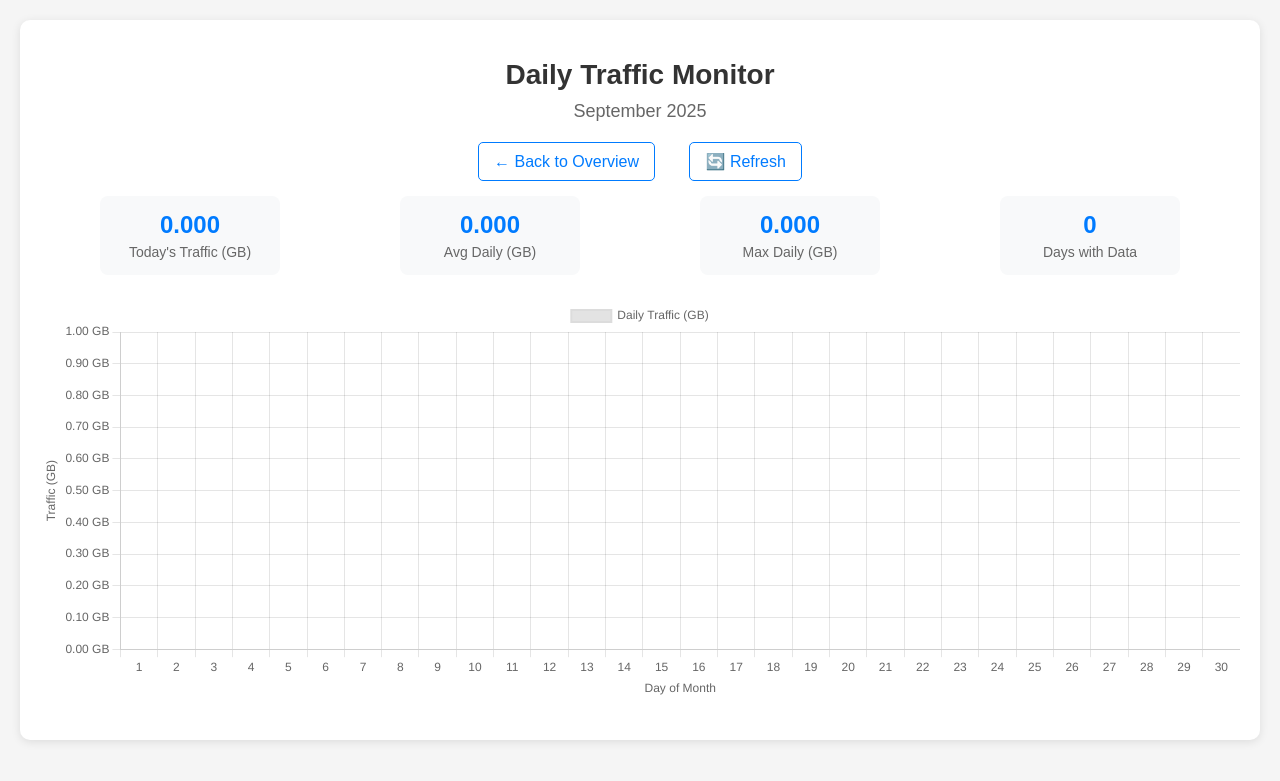
After one commit to oranginaround/outbound_mon, a Flask app: page /daily in a window 1280 px wide. The commit adds this page. Shown: the top 781 px of the page. Run offline with Flask 3, Linux system fonts and the light colour scheme; parts of the project's set-up code (start-up, migrations or seed data) failed here and were passed over.

Commit message:
Add daily traffic monitoring and charting functionality (#1)
* Add daily traffic monitoring and charting functionality

- Implement daily traffic tracking in main.py with monthly and daily resets.
- Create a new daily.html template for displaying daily traffic data.
- Update index.html to include a link to the daily traffic chart.
- Initialize traffic state in traffic_state.json for tracking purposes.

* Remove obsolete traffic state data file

* Add traffic_state.json to .gitignore to exclude app data from version control

```diff
--- a/main.py
+++ b/main.py
@@ -4,6 +4,7 @@ import time
 import json
 import os
 from datetime import datetime
+import calendar
 from flask import Flask, render_template, request, jsonify
 from flask_basicauth import BasicAuth
 
@@ -34,6 +35,9 @@ state = {
     "baseline": 0,
     "last_bytes_sent": 0,
     "offset_bytes": 0,
+    "daily_traffic": {},  # {"2025-09-01": bytes_used, "2025-09-02": bytes_used, ...}
+    "daily_baseline": 0,  # Daily baseline for current day
+    "current_day": None,  # Track current day
 }
 
 lock = threading.Lock()
@@ -42,12 +46,12 @@ lock = threading.Lock()
 def load_state():
     global state
     if os.path.exists(STATE_FILE):
-        with open(STATE_FILE, "r") as f:
+        with open(STATE_FILE, "r", encoding="utf-8") as f:
             state.update(json.load(f))
 
 
 def save_state():
-    with open(STATE_FILE, "w") as f:
+    with open(STATE_FILE, "w", encoding="utf-8") as f:
         json.dump(state, f)
 
 
@@ -55,12 +59,29 @@ def init_baseline():
     global state
     now = datetime.utcnow()
     month_key = now.strftime("%Y-%m")
+    day_key = now.strftime("%Y-%m-%d")
     current_sent = psutil.net_io_counters().bytes_sent
 
+    # Handle monthly reset
     if state["month"] != month_key:
         state["month"] = month_key
         state["baseline"] = current_sent
         state["last_bytes_sent"] = current_sent
+        state["daily_traffic"] = {}  # Reset daily tracking for new month
+        state["daily_baseline"] = current_sent
+        state["current_day"] = day_key
+        save_state()
+
+    # Handle daily reset
+    elif state["current_day"] != day_key:
+        # Save yesterday's traffic
+        if state["current_day"]:
+            yesterday_traffic = current_sent - state["daily_baseline"]
+            state["daily_traffic"][state["current_day"]] = yesterday_traffic
+
+        # Start new day
+        state["daily_baseline"] = current_sent
+        state["current_day"] = day_key
         save_state()
 
 
@@ -143,6 +164,57 @@ def data():
     })
 
 
+@app.route("/daily")
+@basic_auth.required
+def daily():
+    return render_template('daily.html')
+
+
+@app.route("/daily-chart")
+@basic_auth.required
+def daily_chart():
+    with lock:
+        init_baseline()
+        now = datetime.utcnow()
+        year = now.year
+        month = now.month
+
+        # Get number of days in current month
+        days_in_month = calendar.monthrange(year, month)[1]
+
+        # Calculate today's traffic
+        current_sent = psutil.net_io_counters().bytes_sent
+        today_traffic = current_sent - state["daily_baseline"]
+        today_key = now.strftime("%Y-%m-%d")
+
+        # Build chart data for the entire month
+        chart_data = []
+        labels = []
+
+        for day in range(1, days_in_month + 1):
+            day_key = f"{year:04d}-{month:02d}-{day:02d}"
+            labels.append(f"{day}")
+
+            if day_key == today_key:
+                # Today's traffic (current)
+                traffic_gb = round(today_traffic / (1024 ** 3), 3)
+            elif day_key in state["daily_traffic"]:
+                # Past days with recorded traffic
+                traffic_gb = round(state["daily_traffic"][day_key] / (1024 ** 3), 3)
+            else:
+                # Future days or days without data
+                traffic_gb = 0
+
+            chart_data.append(traffic_gb)
+
+        return jsonify({
+            "labels": labels,
+            "data": chart_data,
+            "month": now.strftime("%B %Y"),
+            "today": now.day
+        })
+
+
 @app.route("/adjust", methods=['POST'])
 @basic_auth.required
 def adjust():
--- /dev/null
+++ b/templates/daily.html
@@ -0,0 +1,254 @@
+<!DOCTYPE html>
+<html>
+<head>
+    <title>Daily Traffic Monitor</title>
+    <script src="https://cdn.jsdelivr.net/npm/chart.js"></script>
+    <style>
+        body {
+            font-family: Arial, sans-serif;
+            text-align: center;
+            margin: 20px;
+            background-color: #f5f5f5;
+        }
+        .container {
+            max-width: 1200px;
+            margin: 0 auto;
+            background: white;
+            padding: 20px;
+            border-radius: 10px;
+            box-shadow: 0 2px 10px rgba(0,0,0,0.1);
+        }
+        h1 {
+            font-size: 28px;
+            color: #333;
+            margin-bottom: 10px;
+        }
+        .subtitle {
+            font-size: 18px;
+            color: #666;
+            margin-bottom: 30px;
+        }
+        .chart-container {
+            position: relative;
+            height: 400px;
+            width: 100%;
+            margin: 20px 0;
+        }
+        .nav-links {
+            margin: 20px 0;
+        }
+        .nav-links a {
+            color: #007bff;
+            text-decoration: none;
+            margin: 0 15px;
+            padding: 10px 15px;
+            border: 1px solid #007bff;
+            border-radius: 5px;
+            transition: all 0.3s;
+        }
+        .nav-links a:hover {
+            background-color: #007bff;
+            color: white;
+        }
+        .stats {
+            display: flex;
+            justify-content: space-around;
+            margin: 20px 0;
+            flex-wrap: wrap;
+        }
+        .stat-card {
+            background: #f8f9fa;
+            padding: 15px;
+            border-radius: 8px;
+            margin: 5px;
+            min-width: 150px;
+        }
+        .stat-value {
+            font-size: 24px;
+            font-weight: bold;
+            color: #007bff;
+        }
+        .stat-label {
+            font-size: 14px;
+            color: #666;
+            margin-top: 5px;
+        }
+    </style>
+</head>
+<body>
+    <div class="container">
+        <h1>Daily Traffic Monitor</h1>
+        <div class="subtitle" id="month-title">Loading...</div>
+
+        <div class="nav-links">
+            <a href="/">← Back to Overview</a>
+            <a href="#" onclick="refreshData()">🔄 Refresh</a>
+        </div>
+
+        <div class="stats" id="stats-container">
+            <div class="stat-card">
+                <div class="stat-value" id="today-traffic">-</div>
+                <div class="stat-label">Today's Traffic (GB)</div>
+            </div>
+            <div class="stat-card">
+                <div class="stat-value" id="avg-traffic">-</div>
+                <div class="stat-label">Avg Daily (GB)</div>
+            </div>
+            <div class="stat-card">
+                <div class="stat-value" id="max-traffic">-</div>
+                <div class="stat-label">Max Daily (GB)</div>
+            </div>
+            <div class="stat-card">
+                <div class="stat-value" id="days-with-data">-</div>
+                <div class="stat-label">Days with Data</div>
+            </div>
+        </div>
+
+        <div class="chart-container">
+            <canvas id="dailyChart"></canvas>
+        </div>
+    </div>
+
+    <script>
+        let chart = null;
+
+        function initChart(data) {
+            const ctx = document.getElementById('dailyChart').getContext('2d');
+
+            if (chart) {
+                chart.destroy();
+            }
+
+            chart = new Chart(ctx, {
+                type: 'bar',
+                data: {
+                    labels: data.labels,
+                    datasets: [{
+                        label: 'Daily Traffic (GB)',
+                        data: data.data,
+                        backgroundColor: data.labels.map((label, index) => {
+                            if (index + 1 === data.today) {
+                                return 'rgba(40, 167, 69, 0.8)'; // Today - green
+                            } else if (data.data[index] > 0) {
+                                return 'rgba(54, 162, 235, 0.8)'; // Past days - blue
+                            } else {
+                                return 'rgba(220, 220, 220, 0.8)'; // Future/no data - gray
+                            }
+                        }),
+                        borderColor: data.labels.map((label, index) => {
+                            if (index + 1 === data.today) {
+                                return 'rgba(40, 167, 69, 1)';
+                            } else if (data.data[index] > 0) {
+                                return 'rgba(54, 162, 235, 1)';
+                            } else {
+                                return 'rgba(220, 220, 220, 1)';
+                            }
+                        }),
+                        borderWidth: 2
+                    }]
+                },
+                options: {
+                    responsive: true,
+                    maintainAspectRatio: false,
+                    plugins: {
+                        title: {
+                            display: true,
+                            text: 'Daily Traffic Usage',
+                            font: {
+                                size: 16
+                            }
+                        },
+                        legend: {
+                            display: false
+                        }
+                    },
+                    scales: {
+                        y: {
+                            beginAtZero: true,
+                            title: {
+                                display: true,
+                                text: 'Traffic (GB)'
+                            },
+                            ticks: {
+                                callback: function(value) {
+                                    return value.toFixed(2) + ' GB';
+                                }
+                            }
+                        },
+                        x: {
+                            title: {
+                                display: true,
+                                text: 'Day of Month'
+                            }
+                        }
+                    },
+                    interaction: {
+                        intersect: false,
+                        mode: 'index'
+                    },
+                    plugins: {
+                        tooltip: {
+                            callbacks: {
+                                label: function(context) {
+                                    const dayNum = context.parsed.x + 1;
+                                    const value = context.parsed.y;
+                                    let label = `Day ${dayNum}: ${value.toFixed(3)} GB`;
+
+                                    if (dayNum === data.today) {
+                                        label += ' (Today)';
+                                    } else if (value === 0 && dayNum > data.today) {
+                                        label += ' (Future)';
+                                    }
+
+                                    return label;
+                                }
+                            }
+                        }
+                    }
+                }
+            });
+        }
+
+        function updateStats(data) {
+            const today = data.today;
+            const todayTraffic = data.data[today - 1] || 0;
+
+            // Calculate statistics
+            const daysWithData = data.data.filter((val, idx) => val > 0 && idx < today).length;
+            const totalTraffic = data.data.slice(0, today).reduce((sum, val) => sum + val, 0);
+            const avgTraffic = daysWithData > 0 ? totalTraffic / daysWithData : 0;
+            const maxTraffic = Math.max(...data.data.slice(0, today));
+
+            // Update display
+            document.getElementById('today-traffic').textContent = todayTraffic.toFixed(3);
+            document.getElementById('avg-traffic').textContent = avgTraffic.toFixed(3);
+            document.getElementById('max-traffic').textContent = maxTraffic.toFixed(3);
+            document.getElementById('days-with-data').textContent = daysWithData;
+        }
+
+        function loadData() {
+            fetch('/daily-chart')
+            .then(response => response.json())
+            .then(data => {
+                document.getElementById('month-title').textContent = data.month;
+                initChart(data);
+                updateStats(data);
+            })
+            .catch(error => {
+                console.error('Error loading chart data:', error);
+                document.getElementById('month-title').textContent = 'Error loading data';
+            });
+        }
+
+        function refreshData() {
+            loadData();
+        }
+
+        // Initial load
+        loadData();
+
+        // Auto-refresh every 30 seconds
+        setInterval(loadData, 30000);
+    </script>
+</body>
+</html>
```
Also changed, not shown: templates/index.html (+20 -0 lines), 1 other file.
